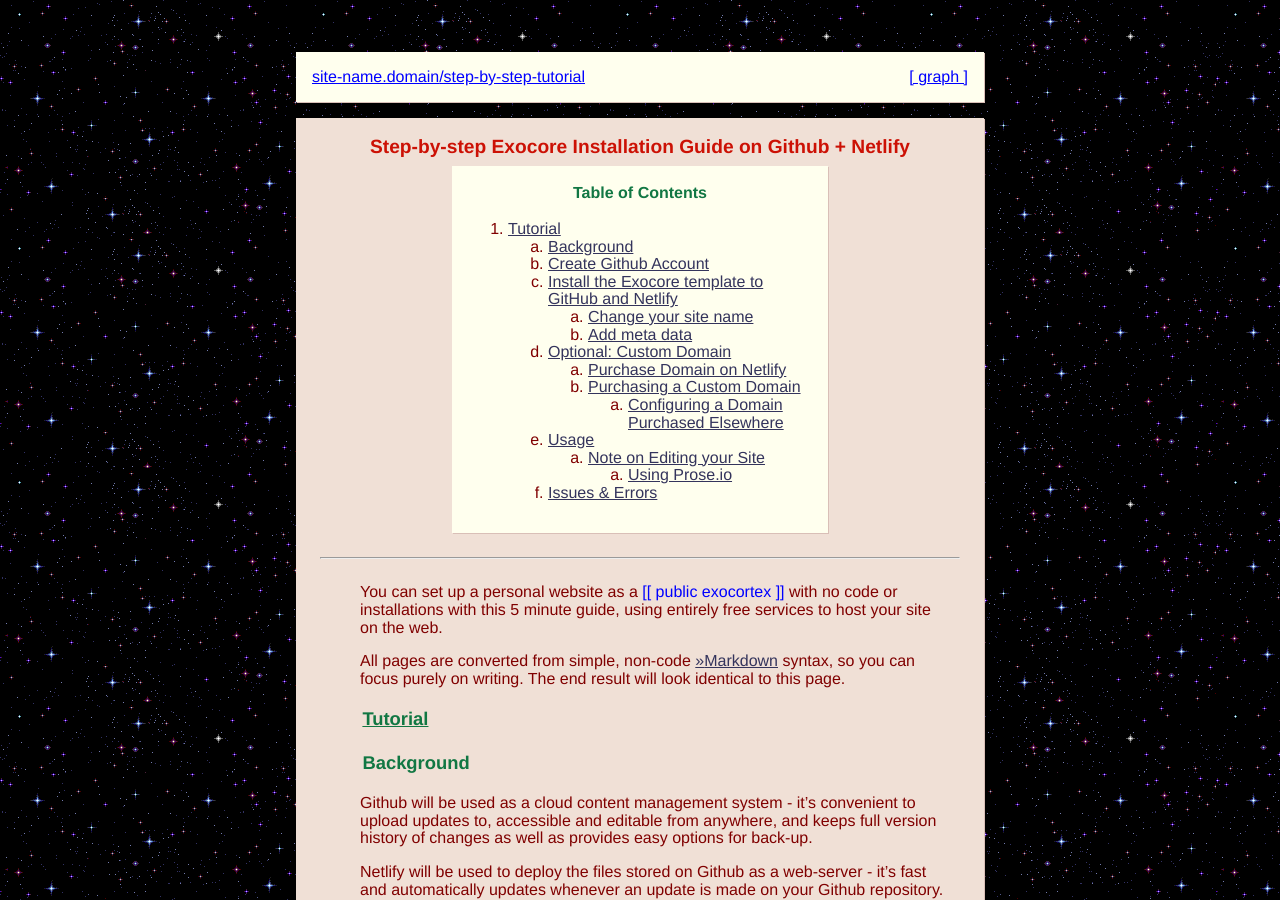
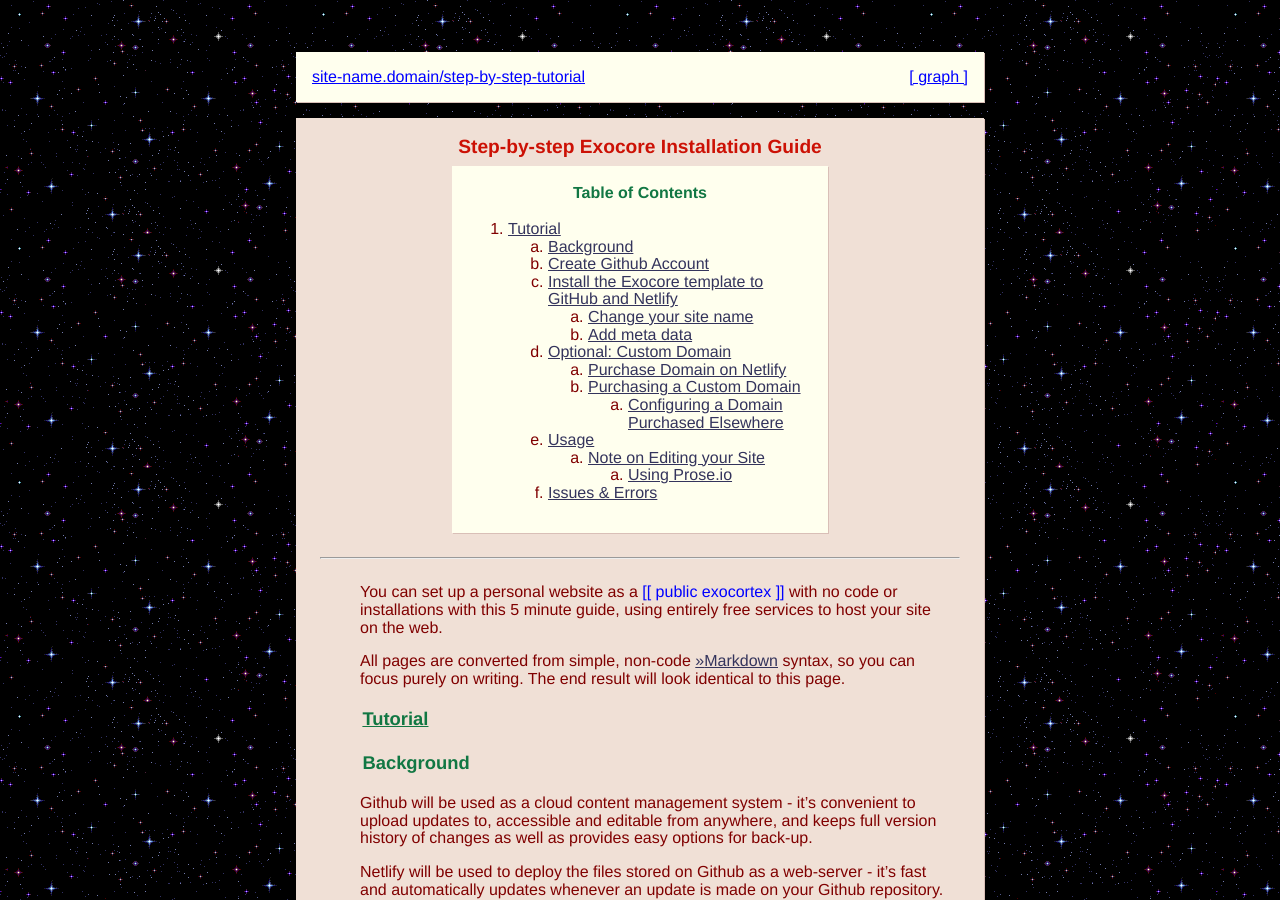
Before and after one commit to xcela/Exocore, a Jekyll site: the page built from _notes/step by step tutorial.md, in a window 1280 px wide and 900 px high. Built offline with Jekyll 4.4.1, drawn with Linux system fonts in a browser that asks for light colours; some of the changed text lies outside the part shown.

Commit message:
Update step by step tutorial.md

```diff
--- a/_notes/step by step tutorial.md
+++ b/_notes/step by step tutorial.md
@@ -1,5 +1,5 @@
 ---
-title: Step-by-step Exocore Installation Guide on Github + Netlify
+title: Step-by-step Exocore Installation Guide
 id: Step by step guide
 published: true
 toc: true
```
